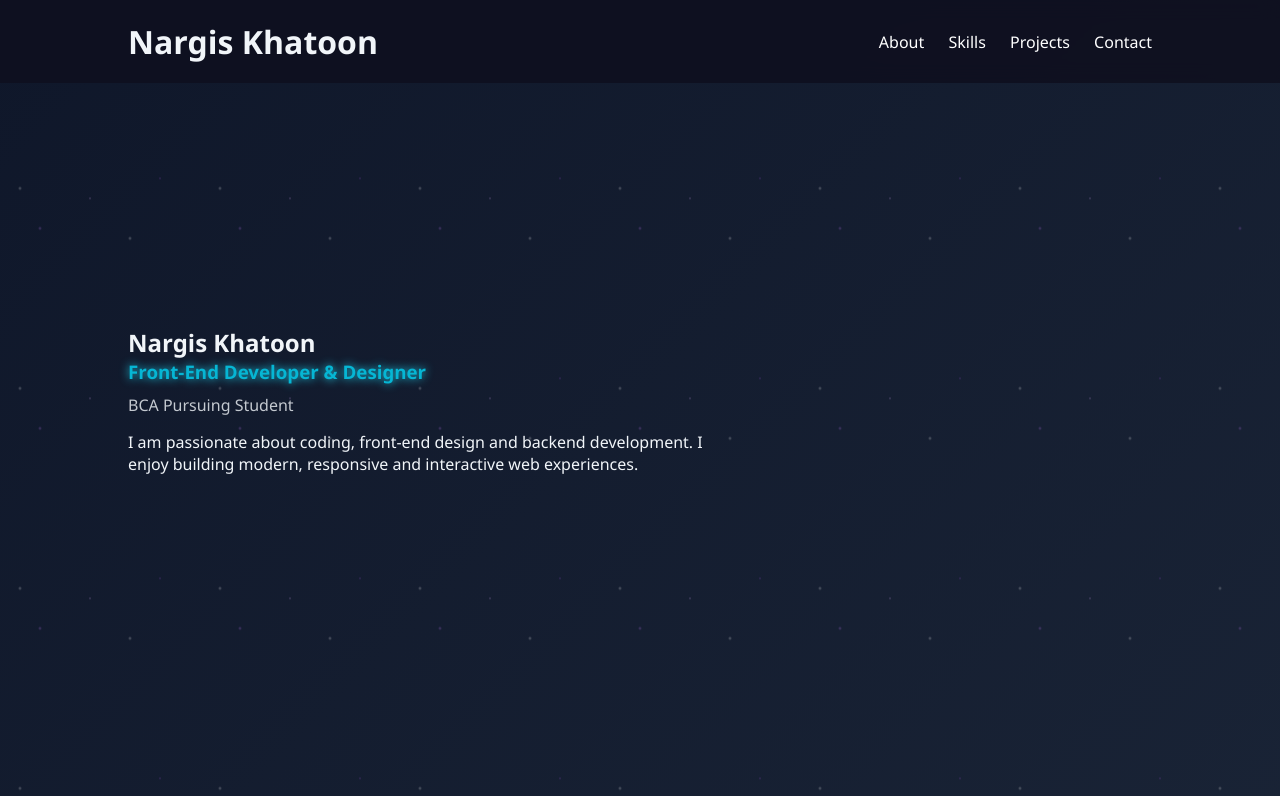
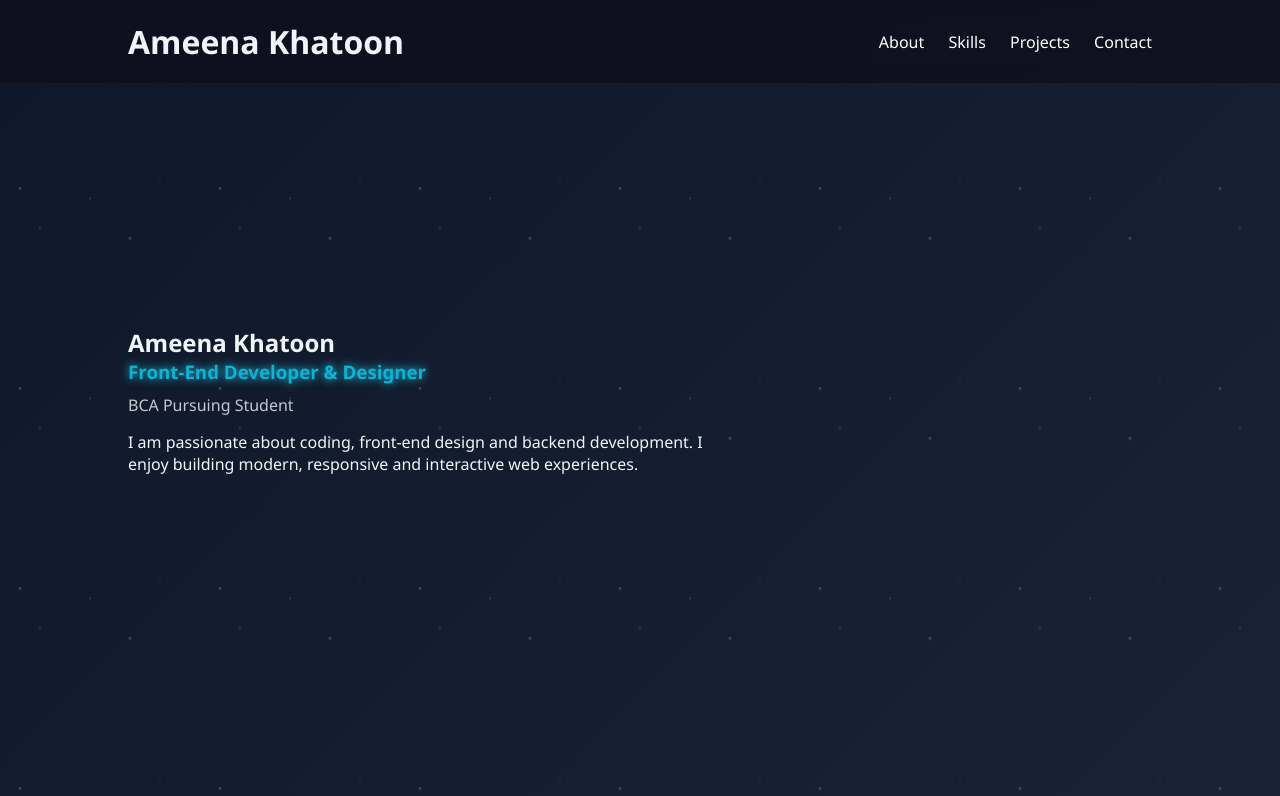
Before and after one commit to ameena16/musical-memory, a plain HTML site: page index.html in a window 1280 px wide. Shown: the top 796 px of the page. Drawn offline with Linux system fonts and the light colour scheme.

Commit message:
Update index.html

```diff
--- a/index.html
+++ b/index.html
@@ -3,7 +3,7 @@
 
 <head>
     <meta charset="UTF-8">
-    <title>Nargis Khatoon </title>
+    <title>Ameena Khatoon </title>
     <meta name="viewport" content="width=device-width, initial-scale=1.0">
 
     <!-- Font Awesome Icons -->
@@ -15,7 +15,7 @@
 <body>
 
     <header>
-        <h1>Nargis <span>Khatoon</span></h1>
+        <h1>Ameena <span>Khatoon</span></h1>
         <nav>
             <a href="#about">About</a>
             <a href="#skills">Skills</a>
@@ -25,7 +25,7 @@
     </header>
 
     <section class="hero">
-        <h1>Nargis Khatoon</h1>
+        <h1>Ameena Khatoon</h1>
         <h3><span id="typing"></span></h3>
         <p class="subtitle">BCA Pursuing Student</p>
         <p class="tagline">
@@ -108,7 +108,7 @@
     </section>
 
     <footer>
-        © 2026 Nargis Khatoon | All Rights Reserved
+        © 2026 Ameena Khatoon | All Rights Reserved
     </footer>
     <script type="module">
         import { initializeApp } from "https://www.gstatic.com/firebasejs/12.9.0/firebase-app.js";
```
